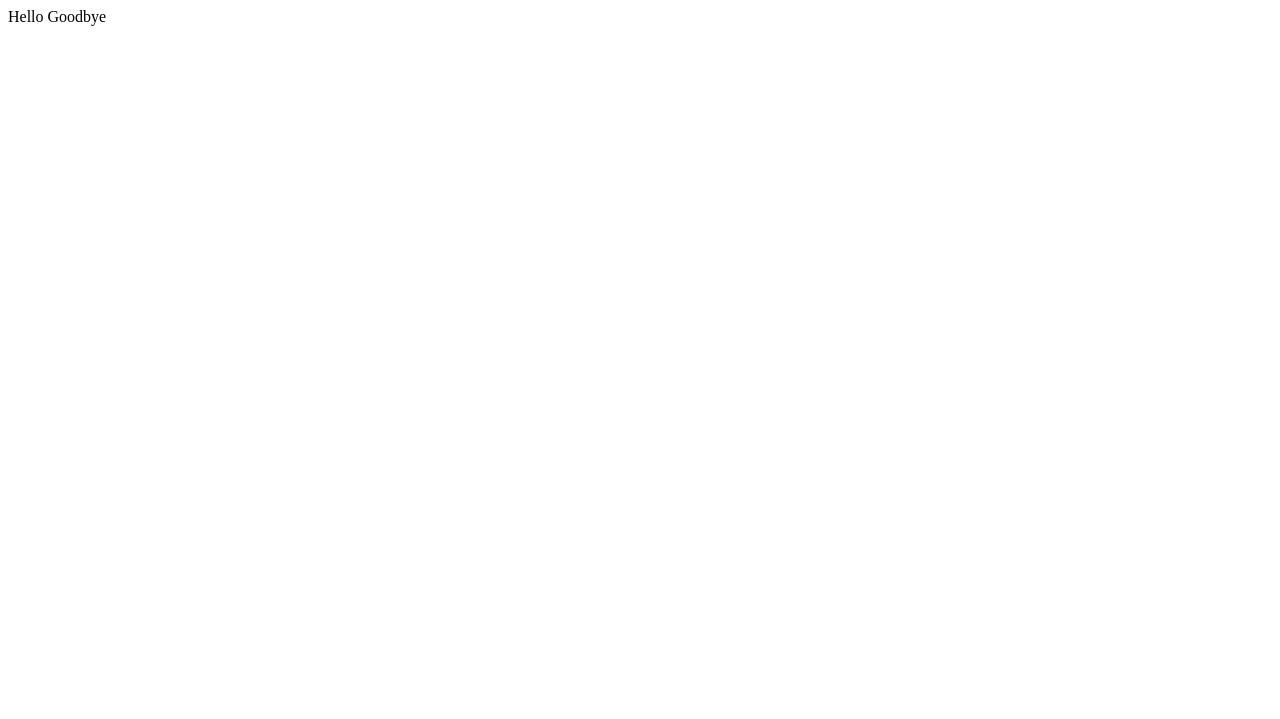
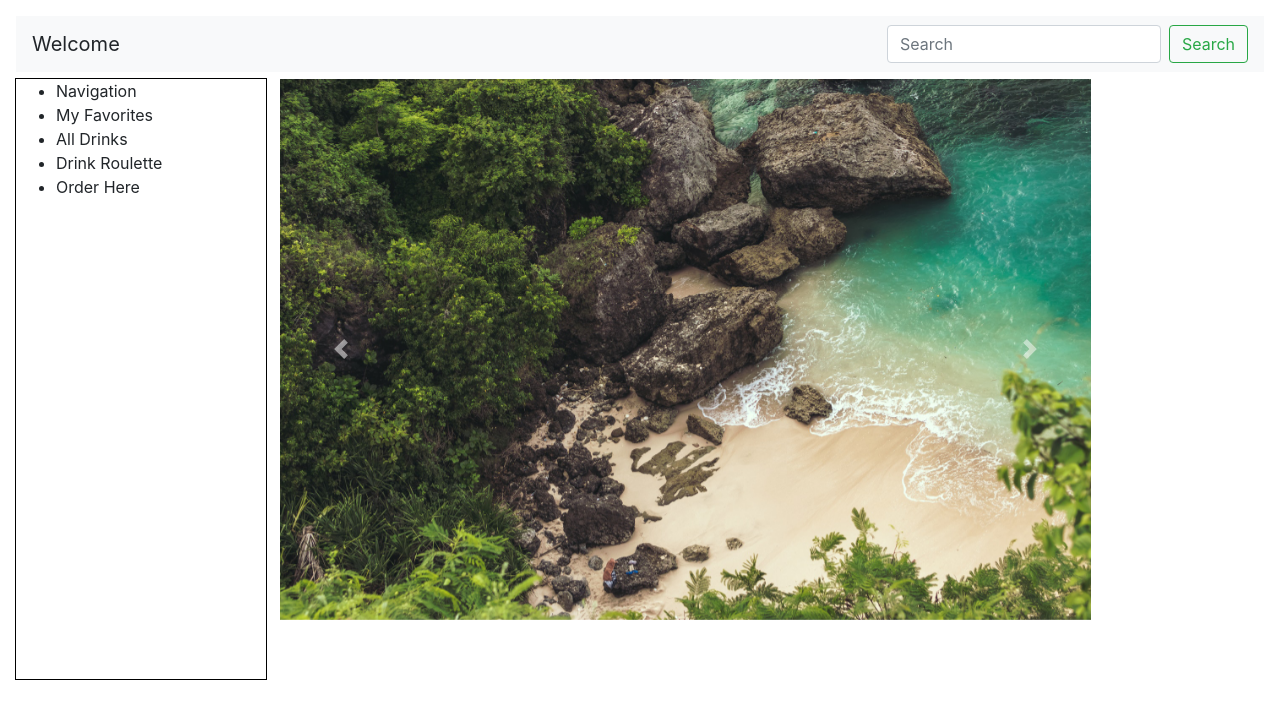
Before and after one commit to feven-l/Pyhton_final_project, a Django app: page / in a window 1280 px wide. Before the commit the part shown is almost empty. Shown: the top 719 px of the page. Run offline with Django 3.2, Linux system fonts and the light colour scheme; some libraries are stand-ins or nearby versions.

Commit message:
homepage wireframe

```diff
--- /dev/null
+++ b/drink_project/apps/drink_app/static/drink_app/style.css
@@ -0,0 +1,18 @@
+/* *{
+    outline: 1px solid black;
+} */
+.side_bar{
+    margin-top: 7px;
+    width: 20%;
+    height: 600px;
+    outline: 1px solid black;
+    display: inline-block;
+    vertical-align: top;
+}
+.maincont{
+    width: 65%;
+    height: 600px;
+    margin-left: 10px;
+    margin-top: 7px;
+
+}
--- a/drink_project/apps/drink_app/templates/drink_app/index.html
+++ b/drink_project/apps/drink_app/templates/drink_app/index.html
@@ -4,11 +4,55 @@
     <meta charset="UTF-8" />
     <meta name="viewport" content="width=device-width, initial-scale=1.0" />
     <meta http-equiv="X-UA-Compatible" content="ie=edge" />
+    <link rel="stylesheet" href="https://maxcdn.bootstrapcdn.com/bootstrap/4.0.0/css/bootstrap.min.css" integrity="sha384-Gn5384xqQ1aoWXA+058RXPxPg6fy4IWvTNh0E263XmFcJlSAwiGgFAW/dAiS6JXm" crossorigin="anonymous">
     <title>Document</title>
+    {% load static %}
+    <link rel="stylesheet" href="{% static 'drink_app/style.css' %}">
   </head>
   <body>
-    <div class="wrapper">
-      Hello Goodbye
+    <div class="wrapper container-fluid w-auto p-3" >
+        <div class="search navbar navbar-light bg-light">
+            <a class="navbar-brand">Welcome</a>
+            <form class="form-inline">
+                <input class="form-control mr-sm-2" type="search" placeholder="Search" aria-label="Search">
+                <button class="btn btn-outline-success my-2 my-sm-0" type="submit">Search</button>
+            </form>
+        </div>
+        <div class="side_bar">
+            <ul>
+                <li>Navigation</li>
+                <li>My Favorites</li>
+                <li>All Drinks</li>
+                <li>Drink Roulette</li>
+                <li>Order Here</li>
+            </ul>
+        </div>
+        <div class="maincont d-inline-block">
+                <div id="carouselExampleControls" class="carousel slide w-80" data-ride="carousel">
+                        <div class="carousel-inner w-60">
+                          <div class="carousel-item active">
+                            <img class="d-block w-100" src="{% static 'drink_app/images/aerial_view.jpg' %}" alt="First slide">
+                          </div>
+                          <div class="carousel-item">
+                            <img class="d-block w-100" src="..." alt="Second slide">
+                          </div>
+                          <div class="carousel-item">
+                            <img class="d-block w-100" src="..." alt="Third slide">
+                          </div>
+                        </div>
+                        <a class="carousel-control-prev" href="#carouselExampleControls" role="button" data-slide="prev">
+                          <span class="carousel-control-prev-icon" aria-hidden="true"></span>
+                          <span class="sr-only">Previous</span>
+                        </a>
+                        <a class="carousel-control-next" href="#carouselExampleControls" role="button" data-slide="next">
+                          <span class="carousel-control-next-icon" aria-hidden="true"></span>
+                          <span class="sr-only">Next</span>
+                        </a>
+                    </div>
+        </div>
     </div>
+    <script src="https://code.jquery.com/jquery-3.2.1.slim.min.js" integrity="sha384-KJ3o2DKtIkvYIK3UENzmM7KCkRr/rE9/Qpg6aAZGJwFDMVNA/GpGFF93hXpG5KkN" crossorigin="anonymous"></script>
+    <script src="https://cdnjs.cloudflare.com/ajax/libs/popper.js/1.12.9/umd/popper.min.js" integrity="sha384-ApNbgh9B+Y1QKtv3Rn7W3mgPxhU9K/ScQsAP7hUibX39j7fakFPskvXusvfa0b4Q" crossorigin="anonymous"></script>
+    <script src="https://maxcdn.bootstrapcdn.com/bootstrap/4.0.0/js/bootstrap.min.js" integrity="sha384-JZR6Spejh4U02d8jOt6vLEHfe/JQGiRRSQQxSfFWpi1MquVdAyjUar5+76PVCmYl" crossorigin="anonymous"></script>
   </body>
 </html>
```
Also changed, not shown: drink_project/apps/drink_app/static/drink_app/images/aerial_view.jpg (added).
